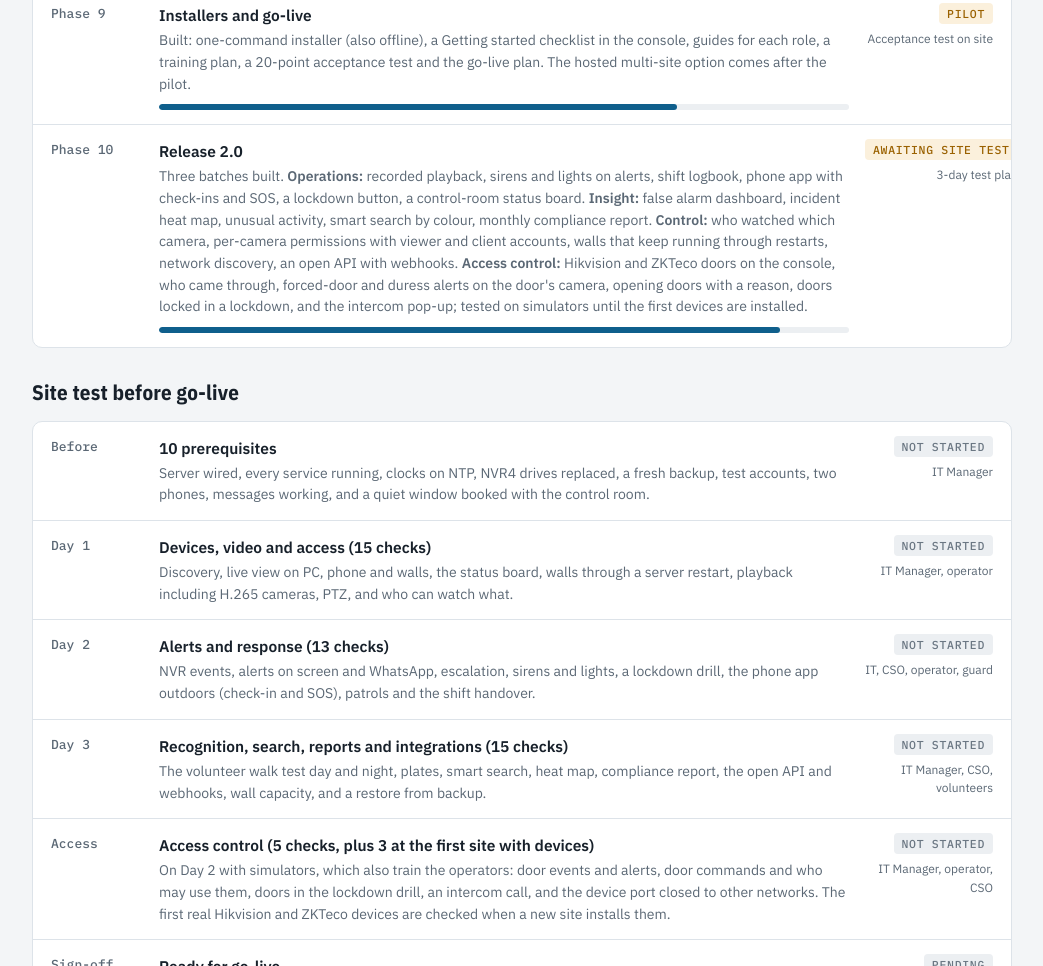
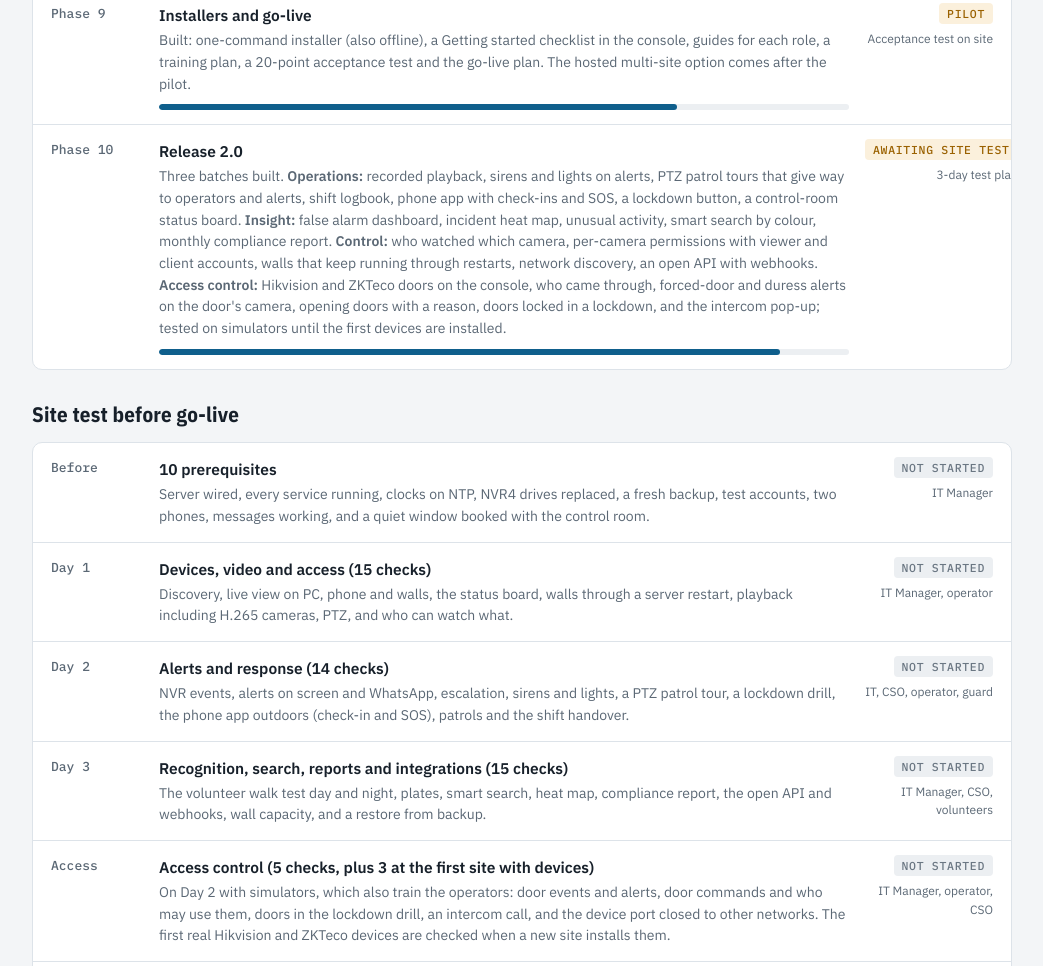
Before and after one commit to striver-star/Smart-Surveillance, a plain HTML site: page docs/client-presentation/hss-progress.html in a window 1280 px wide. Shown: the part 1713-2679 px from the top of the page, without its empty margins (118-1161 px from the left). Drawn offline with nearby package versions, Linux system fonts and the light colour scheme.

Commit message:
Progress page: PTZ patrol tours
Co-Authored-By: Claude Opus 5.5 <noreply@anthropic.com>
Claude-Session: https://claude.ai/code/session_013nURmmotbySsXpWSiwn2GL

```diff
--- a/docs/client-presentation/hss-progress.html
+++ b/docs/client-presentation/hss-progress.html
@@ -95,7 +95,7 @@ footer { color: var(--muted); font-size: 13px; border-top: 1px solid var(--line)
       <div class="row"><div class="ph">Phase 7</div><div><h3>Face and number plate</h3><p>Legal review, DPIA and signs completed; face and plate recognition unlocked. Live recognition is built: watchlists with a reason, authority and expiry for every entry, matches only on approved cameras, and an operator confirms each match before anyone acts. The volunteer walk test (stage 3) sets the accuracy threshold; Gate Arrival 02 showed faces too small, so the closer entrance cameras are used.</p><div class="track"><i style="width:75%"></i></div></div><div class="state"><span class="chip c-run">Trial</span><small>Volunteer walk test</small></div></div>
       <div class="row"><div class="ph">Phase 8</div><div><h3>Hardening and licensing</h3><p>Built: encrypted daily backups with monthly restore tests, a Security page that checks the system against the security checklist, per-site perpetual licences, data retention, and a load test that handles 20 NVRs with room to spare.</p><div class="track"><i style="width:85%"></i></div></div><div class="state"><span class="chip c-wait">Awaiting site test</span><small>Security page all green</small></div></div>
       <div class="row"><div class="ph">Phase 9</div><div><h3>Installers and go-live</h3><p>Built: one-command installer (also offline), a Getting started checklist in the console, guides for each role, a training plan, a 20-point acceptance test and the go-live plan. The hosted multi-site option comes after the pilot.</p><div class="track"><i style="width:75%"></i></div></div><div class="state"><span class="chip c-wait">Pilot</span><small>Acceptance test on site</small></div></div>
-      <div class="row"><div class="ph">Phase 10</div><div><h3>Release 2.0</h3><p>Three batches built. <strong>Operations:</strong> recorded playback, sirens and lights on alerts, shift logbook, phone app with check-ins and SOS, a lockdown button, a control-room status board. <strong>Insight:</strong> false alarm dashboard, incident heat map, unusual activity, smart search by colour, monthly compliance report. <strong>Control:</strong> who watched which camera, per-camera permissions with viewer and client accounts, walls that keep running through restarts, network discovery, an open API with webhooks. <strong>Access control:</strong> Hikvision and ZKTeco doors on the console, who came through, forced-door and duress alerts on the door's camera, opening doors with a reason, doors locked in a lockdown, and the intercom pop-up; tested on simulators until the first devices are installed.</p><div class="track"><i style="width:90%"></i></div></div><div class="state"><span class="chip c-wait">Awaiting site test</span><small>3-day test plan</small></div></div>
+      <div class="row"><div class="ph">Phase 10</div><div><h3>Release 2.0</h3><p>Three batches built. <strong>Operations:</strong> recorded playback, sirens and lights on alerts, PTZ patrol tours that give way to operators and alerts, shift logbook, phone app with check-ins and SOS, a lockdown button, a control-room status board. <strong>Insight:</strong> false alarm dashboard, incident heat map, unusual activity, smart search by colour, monthly compliance report. <strong>Control:</strong> who watched which camera, per-camera permissions with viewer and client accounts, walls that keep running through restarts, network discovery, an open API with webhooks. <strong>Access control:</strong> Hikvision and ZKTeco doors on the console, who came through, forced-door and duress alerts on the door's camera, opening doors with a reason, doors locked in a lockdown, and the intercom pop-up; tested on simulators until the first devices are installed.</p><div class="track"><i style="width:90%"></i></div></div><div class="state"><span class="chip c-wait">Awaiting site test</span><small>3-day test plan</small></div></div>
     </div>
   </section>
 
@@ -104,7 +104,7 @@ footer { color: var(--muted); font-size: 13px; border-top: 1px solid var(--line)
     <div class="board">
       <div class="row"><div class="ph">Before</div><div><h3>10 prerequisites</h3><p>Server wired, every service running, clocks on NTP, NVR4 drives replaced, a fresh backup, test accounts, two phones, messages working, and a quiet window booked with the control room.</p></div><div class="state"><span class="chip c-todo">Not started</span><small>IT Manager</small></div></div>
       <div class="row"><div class="ph">Day 1</div><div><h3>Devices, video and access (15 checks)</h3><p>Discovery, live view on PC, phone and walls, the status board, walls through a server restart, playback including H.265 cameras, PTZ, and who can watch what.</p></div><div class="state"><span class="chip c-todo">Not started</span><small>IT Manager, operator</small></div></div>
-      <div class="row"><div class="ph">Day 2</div><div><h3>Alerts and response (13 checks)</h3><p>NVR events, alerts on screen and WhatsApp, escalation, sirens and lights, a lockdown drill, the phone app outdoors (check-in and SOS), patrols and the shift handover.</p></div><div class="state"><span class="chip c-todo">Not started</span><small>IT, CSO, operator, guard</small></div></div>
+      <div class="row"><div class="ph">Day 2</div><div><h3>Alerts and response (14 checks)</h3><p>NVR events, alerts on screen and WhatsApp, escalation, sirens and lights, a PTZ patrol tour, a lockdown drill, the phone app outdoors (check-in and SOS), patrols and the shift handover.</p></div><div class="state"><span class="chip c-todo">Not started</span><small>IT, CSO, operator, guard</small></div></div>
       <div class="row"><div class="ph">Day 3</div><div><h3>Recognition, search, reports and integrations (15 checks)</h3><p>The volunteer walk test day and night, plates, smart search, heat map, compliance report, the open API and webhooks, wall capacity, and a restore from backup.</p></div><div class="state"><span class="chip c-todo">Not started</span><small>IT Manager, CSO, volunteers</small></div></div>
       <div class="row"><div class="ph">Access</div><div><h3>Access control (5 checks, plus 3 at the first site with devices)</h3><p>On Day 2 with simulators, which also train the operators: door events and alerts, door commands and who may use them, doors in the lockdown drill, an intercom call, and the device port closed to other networks. The first real Hikvision and ZKTeco devices are checked when a new site installs them.</p></div><div class="state"><span class="chip c-todo">Not started</span><small>IT Manager, operator, CSO</small></div></div>
       <div class="row"><div class="ph">Sign-off</div><div><h3>Ready for go-live</h3><p>Every prerequisite, Day 1, Day 2 and simulator access-control check passes; recognition meets the pass mark agreed with the CSO, or stays on trial; no blocker or major defect open. Signed by the IT Manager, CSO and General Manager. <a href="https://claude.ai/artifact/5vtbaa4hgNsqggpSXeoRpV">Open the test plan</a> (ask the IT Manager for access).</p></div><div class="state"><span class="chip c-todo">Pending</span><small>IT, CSO, GM</small></div></div>
```
